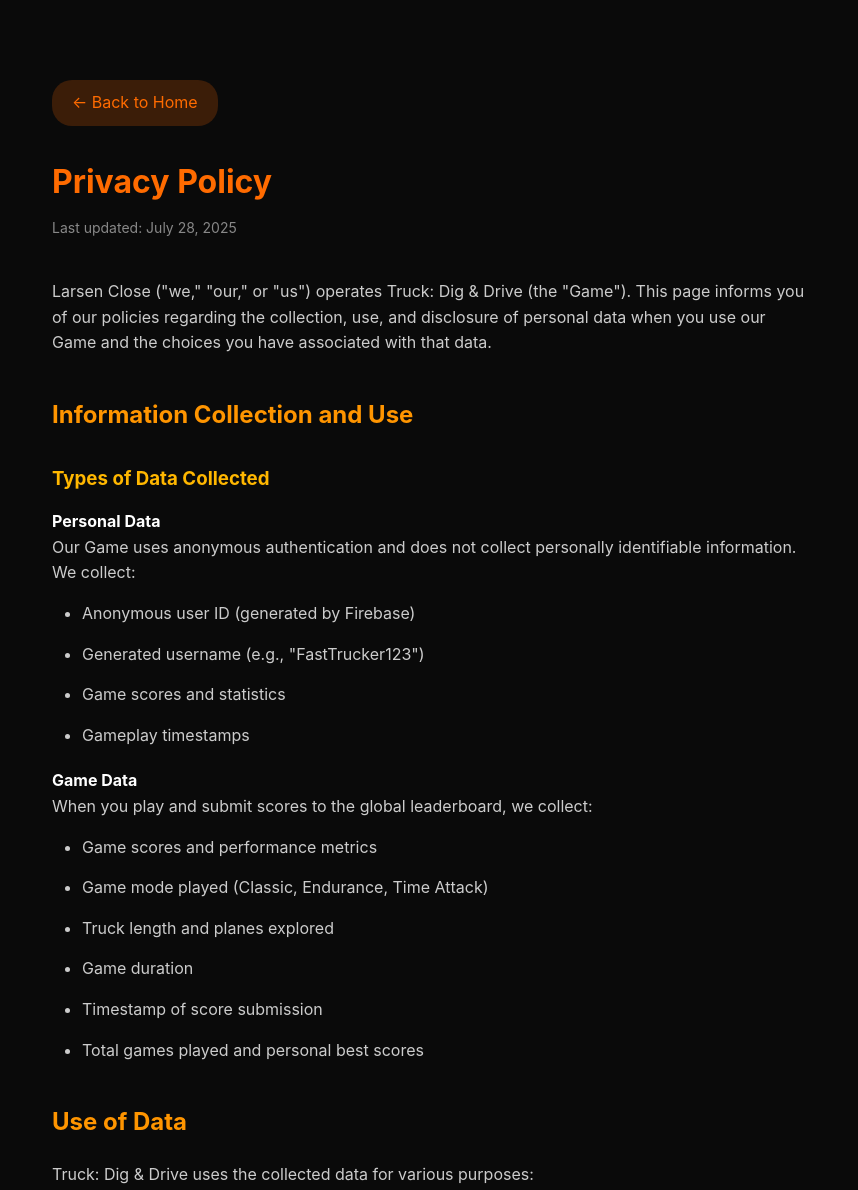
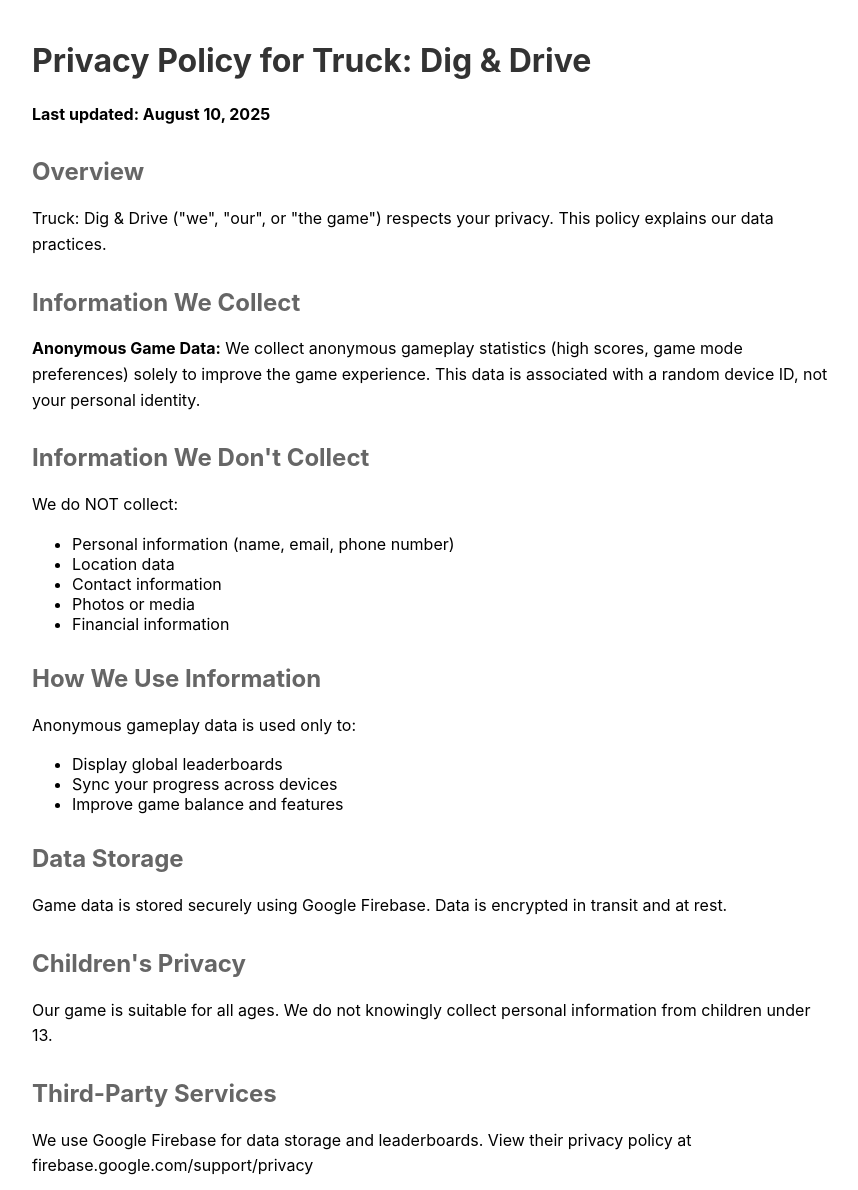
Before and after one commit to LarsenClose/truck-game-site, a plain HTML site: page privacy.html in a window 1280 px wide. Shown: the top 1190 px of the page, without its empty margins (208-1066 px from the left). Drawn offline with Linux system fonts and the light colour scheme.

Commit message:
Add privacy policy

```diff
--- a/privacy.html
+++ b/privacy.html
@@ -4,165 +4,57 @@
     <meta charset="UTF-8">
     <meta name="viewport" content="width=device-width, initial-scale=1.0">
     <title>Privacy Policy - Truck: Dig & Drive</title>
-    <link rel="icon" href="favicon.png">
     <style>
-        * {
-            margin: 0;
-            padding: 0;
-            box-sizing: border-box;
-        }
-
-        body {
-            font-family: -apple-system, BlinkMacSystemFont, 'Segoe UI', Roboto, sans-serif;
-            background: #0a0a0a;
-            color: #ffffff;
-            line-height: 1.6;
-        }
-
-        .container {
-            max-width: 800px;
-            margin: 0 auto;
-            padding: 80px 20px 40px;
-        }
-
-        h1 {
-            color: #ff6b00;
-            margin-bottom: 10px;
-        }
-
-        h2 {
-            color: #ff9500;
-            margin-top: 40px;
-            margin-bottom: 20px;
-        }
-
-        h3 {
-            color: #ffb700;
-            margin-top: 30px;
-            margin-bottom: 15px;
-        }
-
-        p, li {
-            color: #cccccc;
-            margin-bottom: 15px;
-        }
-
-        ul {
-            margin-left: 30px;
-            margin-bottom: 20px;
-        }
-
-        .updated {
-            color: #888888;
-            font-size: 14px;
-            margin-bottom: 40px;
-        }
-
-        a {
-            color: #ff6b00;
-            text-decoration: none;
-        }
-
-        a:hover {
-            text-decoration: underline;
-        }
-
-        .back-link {
-            display: inline-block;
-            margin-bottom: 30px;
-            padding: 10px 20px;
-            background: rgba(255,107,0,0.2);
-            border-radius: 20px;
-            transition: background 0.3s;
-        }
-
-        .back-link:hover {
-            background: rgba(255,107,0,0.3);
-        }
+        body { font-family: -apple-system, BlinkMacSystemFont, sans-serif; max-width: 800px; margin: 0 auto; padding: 20px; }
+        h1 { color: #333; }
+        h2 { color: #666; margin-top: 30px; }
+        p { line-height: 1.6; }
     </style>
 </head>
 <body>
-    <div class="container">
-        <a href="index.html" class="back-link">← Back to Home</a>
+    <h1>Privacy Policy for Truck: Dig & Drive</h1>
+    <p><strong>Last updated: August 10, 2025</strong></p>
 
-        <h1>Privacy Policy</h1>
-        <p class="updated">Last updated: July 28, 2025</p>
+    <h2>Overview</h2>
+    <p>Truck: Dig & Drive ("we", "our", or "the game") respects your privacy. This policy explains our data practices.</p>
 
-        <p>Larsen Close ("we," "our," or "us") operates Truck: Dig & Drive (the "Game"). This page informs you of our policies regarding the collection, use, and disclosure of personal data when you use our Game and the choices you have associated with that data.</p>
+    <h2>Information We Collect</h2>
+    <p><strong>Anonymous Game Data:</strong> We collect anonymous gameplay statistics (high scores, game mode preferences) solely to improve the game experience. This data is associated with a random device ID, not your personal identity.</p>
 
-        <h2>Information Collection and Use</h2>
+    <h2>Information We Don't Collect</h2>
+    <p>We do NOT collect:</p>
+    <ul>
+        <li>Personal information (name, email, phone number)</li>
+        <li>Location data</li>
+        <li>Contact information</li>
+        <li>Photos or media</li>
+        <li>Financial information</li>
+    </ul>
 
-        <h3>Types of Data Collected</h3>
+    <h2>How We Use Information</h2>
+    <p>Anonymous gameplay data is used only to:</p>
+    <ul>
+        <li>Display global leaderboards</li>
+        <li>Sync your progress across devices</li>
+        <li>Improve game balance and features</li>
+    </ul>
 
-        <h4>Personal Data</h4>
-        <p>Our Game uses anonymous authentication and does not collect personally identifiable information. We collect:</p>
-        <ul>
-            <li>Anonymous user ID (generated by Firebase)</li>
-            <li>Generated username (e.g., "FastTrucker123")</li>
-            <li>Game scores and statistics</li>
-            <li>Gameplay timestamps</li>
-        </ul>
+    <h2>Data Storage</h2>
+    <p>Game data is stored securely using Google Firebase. Data is encrypted in transit and at rest.</p>
 
-        <h4>Game Data</h4>
-        <p>When you play and submit scores to the global leaderboard, we collect:</p>
-        <ul>
-            <li>Game scores and performance metrics</li>
-            <li>Game mode played (Classic, Endurance, Time Attack)</li>
-            <li>Truck length and planes explored</li>
-            <li>Game duration</li>
-            <li>Timestamp of score submission</li>
-            <li>Total games played and personal best scores</li>
-        </ul>
+    <h2>Children's Privacy</h2>
+    <p>Our game is suitable for all ages. We do not knowingly collect personal information from children under 13.</p>
 
-        <h2>Use of Data</h2>
-        <p>Truck: Dig & Drive uses the collected data for various purposes:</p>
-        <ul>
-            <li>To provide and maintain the Game</li>
-            <li>To provide global leaderboards and competitive features</li>
-            <li>To notify you about changes to our Game</li>
-            <li>To provide customer support</li>
-            <li>To gather analysis or valuable information to improve our Game</li>
-            <li>To monitor the usage of our Game</li>
-            <li>To detect, prevent and address technical issues</li>
-        </ul>
+    <h2>Third-Party Services</h2>
+    <p>We use Google Firebase for data storage and leaderboards. View their privacy policy at firebase.google.com/support/privacy</p>
 
-        <h2>Third-Party Services</h2>
+    <h2>Your Rights</h2>
+    <p>You can reset your game data at any time through the game settings.</p>
 
-        <h3>Firebase (Google)</h3>
-        <p>We use Firebase services for:</p>
-        <ul>
-            <li><strong>Firebase Authentication:</strong> Anonymous authentication only - no email or personal info required</li>
-            <li><strong>Cloud Firestore:</strong> Store game scores and leaderboard data</li>
-        </ul>
-        <p>Firebase may collect certain information automatically, including device information and usage statistics. For more information, see <a href="https://firebase.google.com/support/privacy" target="_blank">Firebase Privacy Policy</a>.</p>
+    <h2>Changes to This Policy</h2>
+    <p>We may update this policy. Changes will be posted at this URL.</p>
 
-        <h2>Data Retention</h2>
-        <p>We will retain your Personal Data only for as long as is necessary for the purposes set out in this Privacy Policy. We will retain and use your data to the extent necessary to comply with our legal obligations, resolve disputes, and enforce our policies.</p>
-
-        <h2>Data Security</h2>
-        <p>The security of your data is important to us, but remember that no method of transmission over the Internet or method of electronic storage is 100% secure. While we strive to use commercially acceptable means to protect your Personal Data, we cannot guarantee its absolute security.</p>
-
-        <h2>Children's Privacy</h2>
-        <p>Our Game is rated 4+ and does not knowingly collect personally identifiable information from children under 13. The game uses anonymous authentication and does not require personal information to play.</p>
-
-        <h2>Your Data Protection Rights</h2>
-        <p>You have certain data protection rights:</p>
-        <ul>
-            <li><strong>Access:</strong> You can request access to your personal data</li>
-            <li><strong>Correction:</strong> You can request correction of inaccurate data</li>
-            <li><strong>Deletion:</strong> You can request deletion of your data through the in-app profile settings</li>
-            <li><strong>Portability:</strong> You can request a copy of your data</li>
-        </ul>
-
-        <h2>Changes to This Privacy Policy</h2>
-        <p>We may update our Privacy Policy from time to time. We will notify you of any changes by posting the new Privacy Policy on this page and updating the "Last updated" date.</p>
-
-        <h2>Contact Us</h2>
-        <p>If you have any questions about this Privacy Policy, please contact us:</p>
-        <ul>
-            <li>By email: support@larsenclose.com</li>
-            <li>By visiting our support page: <a href="https://larsenclose.github.io/truck-game-site/support.html">Support</a></li>
-        </ul>
-    </div>
+    <h2>Contact</h2>
+    <p>For questions about this privacy policy, contact: larsenclose@pm.me</p>
 </body>
 </html>
```
